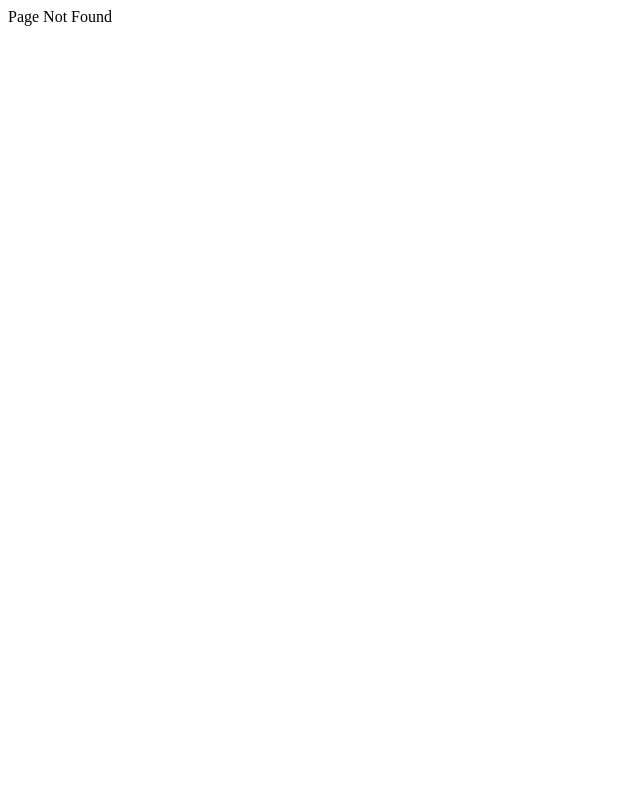
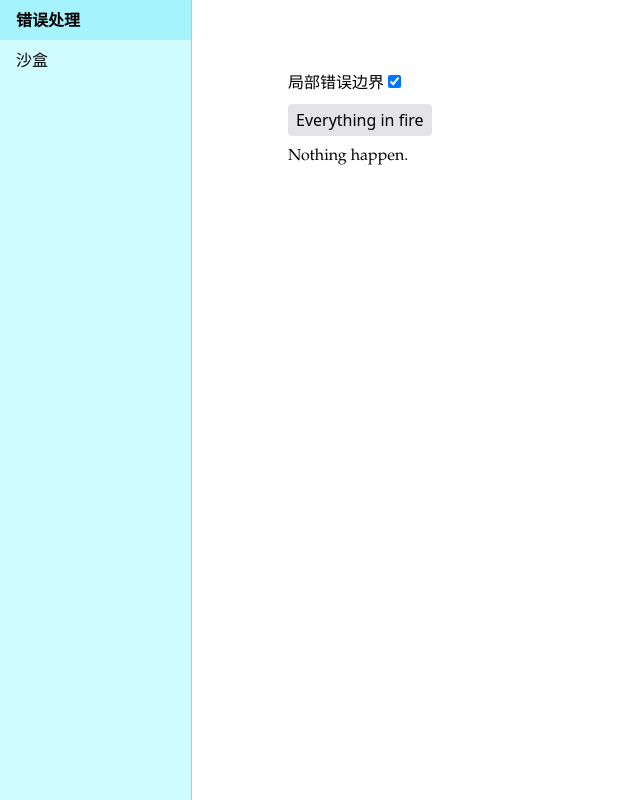
Before and after one commit to mythal/boluo-experimental, a React app: page /dev/error in a window 1280 px wide. Before the commit this address had no page. Shown: the whole page, without its empty margins (0-640 px from the left). Built offline with nearby package versions, Linux system fonts and the light colour scheme; the HTML template or start-up script is replaced by a standard one.

Commit message:
development scaffolding

```diff
--- a/package.json
+++ b/package.json
@@ -11,7 +11,7 @@
   "dependencies": {
     "@emotion/react": "^11.1.4",
     "@emotion/styled": "^11.0.0",
-    "@material-ui/core": "5.0.0-alpha.25",
+    "@material-ui/core": "5.0.0-alpha.26",
     "@sentry/react": "^6.2.1",
     "jotai": "^0.15.0",
     "optics-ts": "^2.0.0",
@@ -27,6 +27,7 @@
     "@emotion/babel-plugin": "^11.1.2",
     "@pmmmwh/react-refresh-webpack-plugin": "^0.5.0-beta.1",
     "@sentry/webpack-plugin": "^1.14.1",
+    "@testing-library/react": "^11.2.5",
     "@types/node": "^14.14.31",
     "@types/react": "^17.0.2",
     "@types/react-dom": "^17.0.1",
--- a/src/components/App.tsx
+++ b/src/components/App.tsx
@@ -5,15 +5,15 @@ import { AppLoading } from './AppLoading';
 import { Home } from './Home';
 import { PageNotFound } from './PageNotFound';
 import { ErrorTrigger } from './scaffolding/ErrorTrigger';
-import { Design } from './scaffolding/Design';
+import { Scaffolding } from './scaffolding/Scaffolding';
 
 export function App() {
   return (
-    <TopLevelErrorBoundary fallback={<p>An error has occurred</p>}>
+    <TopLevelErrorBoundary>
       <Suspense fallback={<AppLoading />}>
         <Switch>
-          <Route path="/design">
-            <Design/>
+          <Route path="/dev">
+            <Scaffolding/>
           </Route>
           <Route path='/error'>
             <ErrorTrigger/>
--- a/src/components/Home.tsx
+++ b/src/components/Home.tsx
@@ -1,18 +1,8 @@
-import { Link } from 'react-router-dom';
 
 export function Home() {
   return (
     <div>
-      <div>
-        <Link to="/design">
-          Design
-        </Link>
-      </div>
-      <div>
-        <Link to="/error">
-          Error
-        </Link>
-      </div>
+      Home
     </div>
   );
 }
--- a/src/components/TopLevelErrorBoundary.tsx
+++ b/src/components/TopLevelErrorBoundary.tsx
@@ -1,9 +1,17 @@
 import React, { Component, ErrorInfo } from 'react';
 import {ErrorBoundary as SentryErrorBoundary} from "@sentry/react";
 
+export function Oops() {
+  return (
+    <div>
+      <h1>糟糕</h1>
+      <p>有什么搞砸了！</p>
+    </div>
+  )
+}
+
 interface Props {
   className?: string;
-  fallback: React.ReactNode,
 }
 
 interface State {
@@ -26,12 +34,12 @@ export class TopLevelErrorBoundary extends Component<Props, State> {
   render() {
     if (process.env.SENTRY_DSN) {
       return (
-        <SentryErrorBoundary fallback={this.props.fallback}>
+        <SentryErrorBoundary fallback={<Oops/>}>
           {this.props.children}
         </SentryErrorBoundary>
       );
     } else if (this.state.error) {
-      return this.props.fallback;
+      return <Oops/>;
     } else {
       return this.props.children;
     }
--- a/src/components/scaffolding/ErrorTrigger.tsx
+++ b/src/components/scaffolding/ErrorTrigger.tsx
@@ -1,12 +1,90 @@
-import { useEffect, useState } from 'react';
+import { css } from '@emotion/react';
+import React, { useRef, useState } from 'react';
+import colors from '../../styles/color';
+import { rounded } from '../../styles/borders';
+import { size } from '../../styles/base';
+import { selectNone } from '../../styles/interactivity';
+
+
+const container = css`
+  padding: 4rem clamp(2rem, 10vw, 6rem);
+`;
+
+const text = css`
+  font-family: 'Palatino', serif;
+  margin: ${size(2)} 0;
+`;
+
+const button = css`
+  background-color: ${colors.gray['200']};
+  height: 2rem;
+  padding: 0 0.5rem;
+  ${rounded};
+
+  &:hover {
+    background-color: ${colors.gray['300']};
+  }
+`;
+
+
+class Trouble extends React.Component<unknown, { triggered: boolean }> {
+  constructor(props: unknown) {
+    super(props);
+    this.state = { triggered: false };
+  }
+  trigger() {
+    this.setState({ triggered: true });
+  }
+  render() {
+    if (this.state.triggered) {
+      throw new Error('Everything in fire');
+    }
+    return (
+      <p css={text}>Nothing happen.</p>
+    )
+  }
+}
+
+
+class LocalErrorBoundary extends React.Component<unknown, { error: unknown }> {
+  constructor(props: unknown) {
+    super(props);
+    this.state = { error: null };
+  }
+  componentDidCatch(error: Error, errorInfo: React.ErrorInfo) {
+    console.error(errorInfo);
+  }
+
+  static getDerivedStateFromError(error: unknown) {
+    return { error };
+  }
+
+  render() {
+    if (this.state.error) {
+      return (
+        <div>
+          <p css={text}>有什么炸了</p>
+
+          <button css={button} onClick={() => this.setState({ error: null })}>重来</button>
+        </div>
+      );
+    } else {
+      return this.props.children;
+    }
+  }
+}
 
 export function ErrorTrigger() {
-  const [dice] = useState(Math.random());
-  useEffect(() => {
-    console.log(dice);
-    if (dice < 0.5) {
-      throw new Error("This is fine.");
-    }
-  });
-  return <p>nothing happen</p>;
+  const [localErrorBoundary, setLocalErrorBoundary] = useState(true);
+  const troubleRef = useRef<Trouble>(null);
+  const Wrapper = localErrorBoundary ? LocalErrorBoundary : React.Fragment;
+  return (
+    <div css={container}>
+      <p css={text}><label css={selectNone}>局部错误边界 <input type="checkbox" checked={localErrorBoundary} onChange={e => setLocalErrorBoundary(e.target.checked)}/></label></p>
+      <button css={button} onClick={() => troubleRef.current?.trigger()}>Everything in fire</button>
+      <Wrapper>
+        <Trouble ref={troubleRef}/>
+      </Wrapper>
+    </div>
+  );
 }
--- a/src/components/scaffolding/Design.tsx
+++ b/src/components/scaffolding/Playground.tsx
@@ -40,7 +40,7 @@ function Input() {
   )
 }
 
-export function Design() {
+export function Playground() {
   return (
     <div>
       <span css={[block, uppercase]}>design</span>
--- /dev/null
+++ b/src/components/scaffolding/Scaffolding.tsx
@@ -0,0 +1,97 @@
+import { NavLink, Route, Switch, useRouteMatch } from 'react-router-dom';
+import { Playground } from './Playground';
+import { ErrorTrigger } from './ErrorTrigger';
+import React from 'react';
+import { css } from '@emotion/react';
+import { size } from '../../styles/base';
+import colors from '../../styles/color';
+
+interface ScaffoldingItem {
+  name: string;
+  title: string;
+  component: React.ComponentType;
+}
+
+const items: ScaffoldingItem[] = [
+  { name: 'error', component: ErrorTrigger, title: '错误处理' },
+  { name: 'playground', component: Playground, title: '沙盒' },
+];
+
+const itemToRoute = (url: string) => (item: ScaffoldingItem) => {
+  const Component = item.component;
+  return (
+    <Route path={`${url}/${item.name}`} key={item.name}>
+      <main>
+        <Component />
+      </main>
+    </Route>
+  );
+};
+
+
+const styles = {
+  sidebarItem: css`
+    display: flex;
+    align-items: center;
+    padding: 0 ${size(4)};
+    height: 2.5rem;
+    &:hover {
+      background-color: ${colors.cyan['200']};
+    }
+    &.active {
+      font-weight: bold;
+    }
+  `,
+  sidebar: css`
+    width: clamp(8rem, 20vw, 12rem);
+    flex-shrink: 0;
+    background: ${colors.cyan['100']};
+    border-right: 1px solid ${colors.cyan['300']};
+  `,
+  container: css`
+    display: grid;
+    grid-template-columns: auto 1fr;
+    height: 100%;
+  `,
+  context: css`
+    width: 100%;
+    height: 100%;
+  `,
+  empty: css`
+    width: 100%;
+    height: 100%;
+    padding: 30px 10vw;
+    display: flex;
+    align-items: center;
+    justify-content: center;
+  `,
+}
+
+const itemToSidebarItem = (url: string) => (item: ScaffoldingItem) => {
+  return (
+    <NavLink css={styles.sidebarItem} activeClassName="active" to={`${url}/${item.name}`} key={item.name}>
+      {item.title}
+    </NavLink>
+  );
+}
+
+export function Scaffolding() {
+  const { url, path } = useRouteMatch();
+  const routerMapper = itemToRoute(url);
+  const sidebarItemMapper = itemToSidebarItem(path);
+  return (
+    <div css={styles.container}>
+      <aside css={styles.sidebar}>
+        {items.map(sidebarItemMapper)}
+      </aside>
+      <Switch>
+        {items.map(routerMapper)}
+        <Route>
+          <main css={styles.empty}>
+            点侧边栏
+          </main>
+        </Route>
+      </Switch>
+    </div>
+  )
+}
--- a/src/index.tsx
+++ b/src/index.tsx
@@ -3,6 +3,8 @@ import React from 'react';
 import ReactDOM from 'react-dom';
 import { BrowserRouter } from 'react-router-dom';
 import * as Sentry from "@sentry/react";
+import './styles/base.css';
+import './styles/style.css';
 
 
 if (process.env.SENTRY_DSN) {
--- /dev/null
+++ b/src/styles/style.css
@@ -0,0 +1,5 @@
+html, body, #root {
+  height: 100%;
+  min-height: 100%;
+  overflow: hidden;
+}
```
Also changed, not shown: .eslintrc.js, 1 other file (tests, documents, lock files or other folders).
